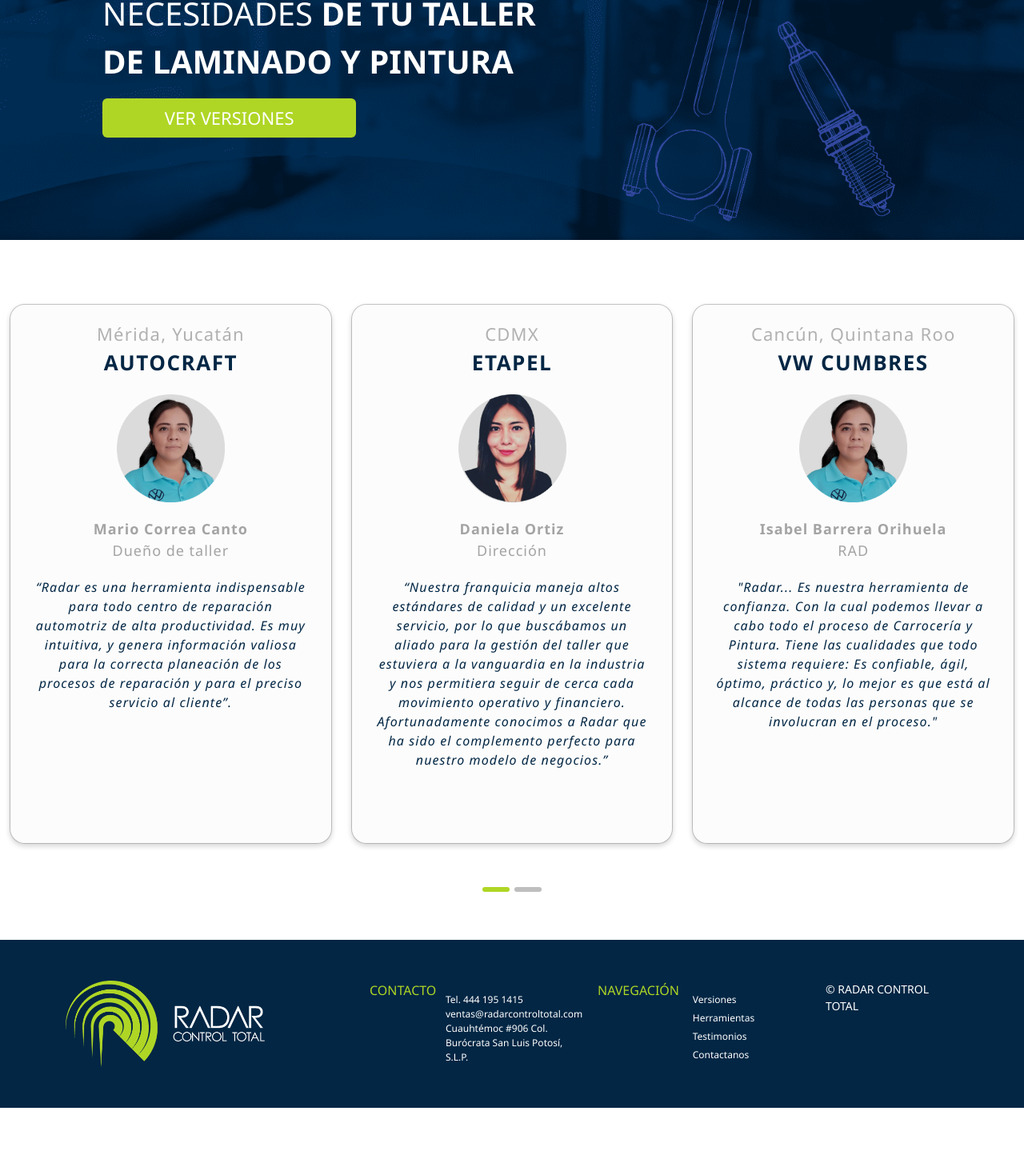
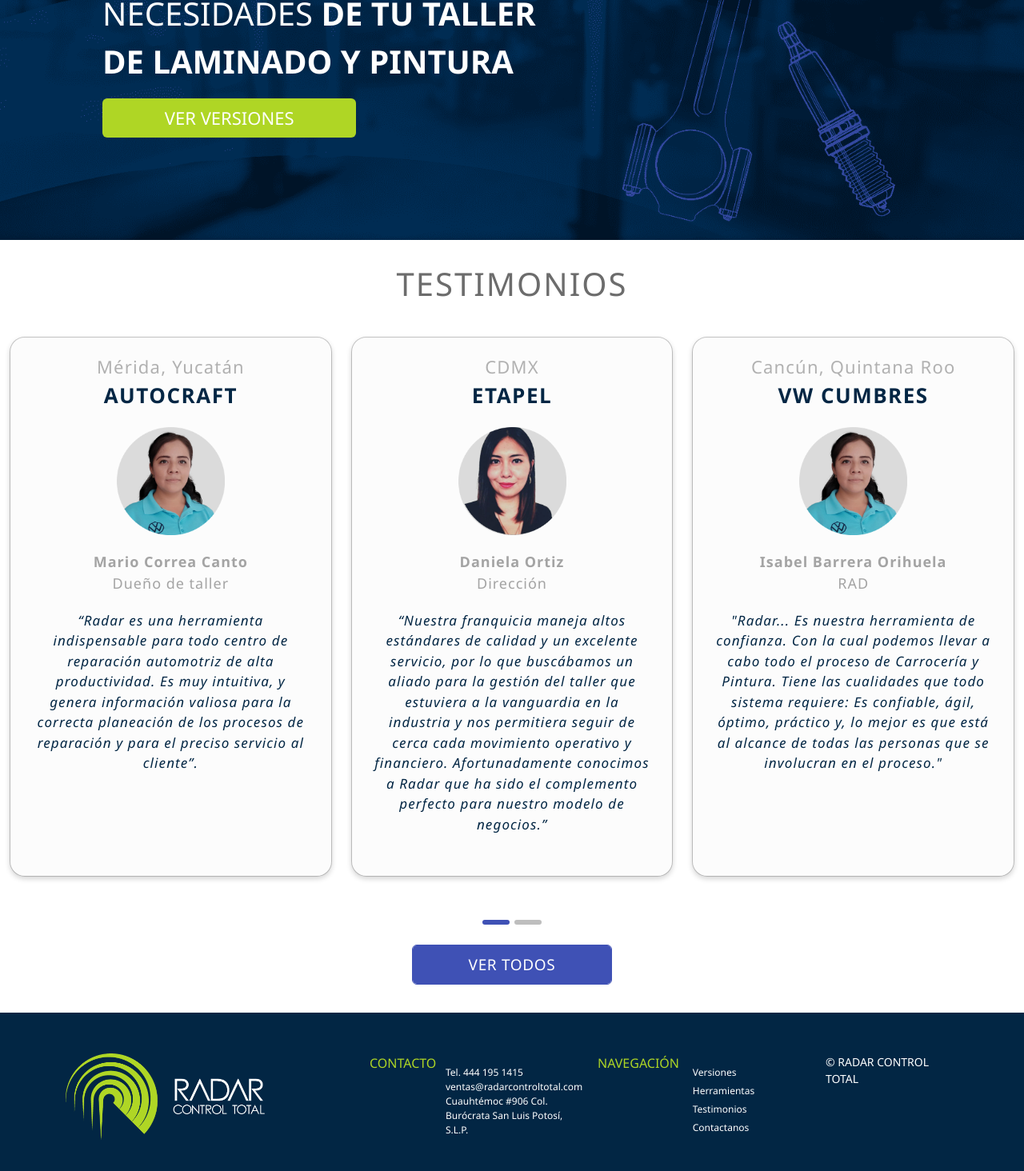
Before and after one commit to SmearyQuill/my-first-static-web-app, an Angular app: page / in a window 1280 px wide. Shown: the part 4374-5838 px from the top of the page at 80% size. Before the commit the page ends 5759 px from the top, so only its background shows below. Built offline with nearby package versions, Linux system fonts and the light colour scheme.

Commit message:
Agrega boton para ver todos los testimonios en home.

```diff
--- a/src/app/home/testimonio-card/testimonio-card.component.css
+++ b/src/app/home/testimonio-card/testimonio-card.component.css
@@ -64,3 +64,9 @@ p {
   letter-spacing: 1.1px;
   font-style: italic;
 }
+
+@media (min-width: 1200px) {
+  .card__testimony-container>p {
+    font-size: 17px;
+  }
+}
--- a/src/app/home/testimonios-carousel/testimonios-carousel.component.css
+++ b/src/app/home/testimonios-carousel/testimonios-carousel.component.css
@@ -1,12 +1,21 @@
+.section-title {
+    color: #6C6C6C;
+    text-align: center;
+    font-size: 40px;
+    letter-spacing: 2px;
+    text-transform: uppercase;
+    font-weight: 200;
+    margin-top: 25px;
+}
+
 ._item,
 .example {
     min-height: 700px;
-    height: auto;
 }
 
 #testimonios-carousel {
-    padding-top: 60px;
-    padding-bottom: 60px;
+    padding-top: 0px;
+    padding-bottom: 15px;
     padding-left: 0;
     padding-right: 0;
 }
@@ -33,7 +42,29 @@
 }
 
 .carousel-indicators .active {
-    background: #AFD625 0% 0% no-repeat padding-box;
+    background: #3F51B5 0% 0% no-repeat padding-box;
+}
+
+.card-row {
+    padding-top: 20px;
+    padding-bottom: 60px;
+}
+
+.button-container {
+    margin: 25px 0px 20px 0px;
+}
+
+.button-container .button {
+    border: 1px solid #3F51B5;
+    background: #3F51B5 0% 0% no-repeat padding-box;
+    border-radius: 6px;
+    min-width: 250px;
+    width: auto;
+    padding: 10px 0;
+    color: #FFFFFF;
+    text-transform: uppercase;
+    letter-spacing: .66px;
+    font-size: 19px;
 }
 
 @media(min-width: 768px) {
@@ -64,7 +95,7 @@
 
     ._item,
     .example {
-        min-height: 780px;
+        height: 820px;
     }
 }
 
@@ -72,11 +103,6 @@
 
     ._item,
     .example {
-        height: 710px;
+        height: 750px;
     }
 }
-
-.card-row {
-    padding-top: 20px;
-    padding-bottom: 60px;
-}
--- a/src/app/home/testimonios-carousel/testimonios-carousel.component.html
+++ b/src/app/home/testimonios-carousel/testimonios-carousel.component.html
@@ -1,4 +1,7 @@
 <section>
+    <p class="section-title">
+        TESTIMONIOS
+    </p>
     <div class="container-fluid" id="testimonios-carousel">
         <div class="example">
             <div id="testimonios-slider-carousel" class="carousel slide h-100" data-ride="carousel"
@@ -25,5 +28,10 @@
                 </div>
             </div>
         </div>
+        <div class="row justify-content-center button-container">
+            <button class="button" type="button" routerLink="/testimonios">
+                VER TODOS
+            </button>
+        </div>
     </div>
 </section>
```
